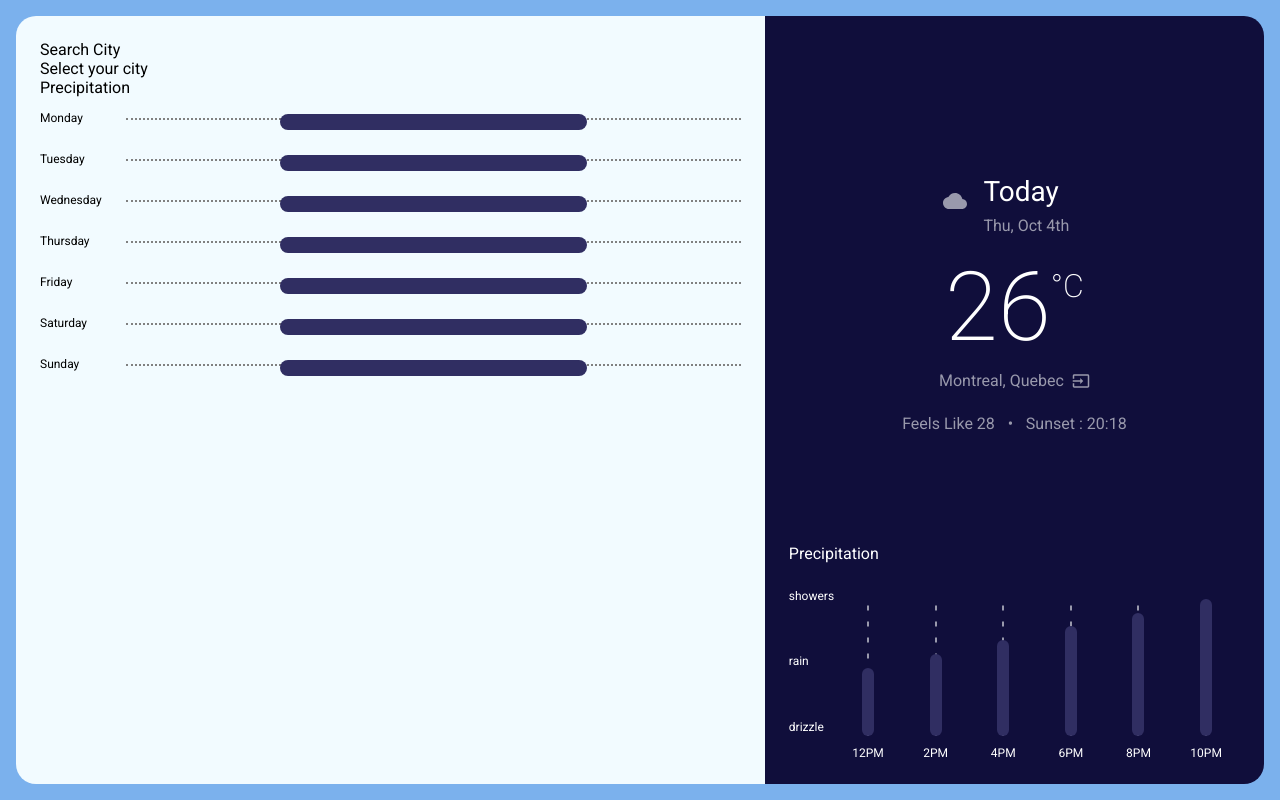
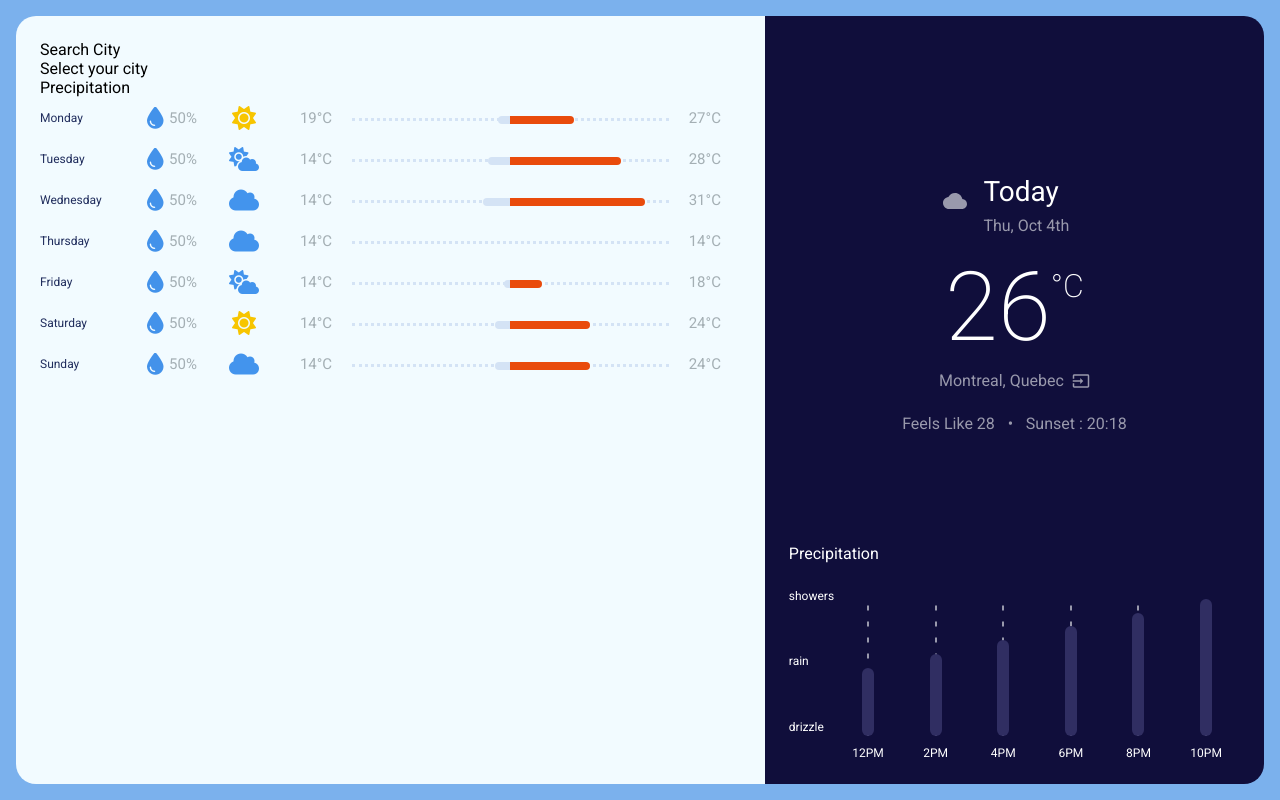
Before and after one commit to ericellb/Simple-Weather, a React (Create React App) app: page / in a window 1280 px wide. Built offline with nearby package versions, Linux system fonts and the light colour scheme.

Commit message:
Weekly Forecast Component

```diff
--- a/public/index.html
+++ b/public/index.html
@@ -7,6 +7,7 @@
     <meta name="theme-color" content="#000000" />
     <meta name="description" content="Web site created using create-react-app" />
     <link rel="stylesheet" href="https://fonts.googleapis.com/css?family=Roboto:100,200,300,400,500,700&display=swap" />
+    <script src="https://kit.fontawesome.com/80f03e668a.js" crossorigin="anonymous"></script>
     <link rel="apple-touch-icon" href="logo192.png" />
     <!--
       manifest.json provides metadata used when your web app is installed on a
--- a/src/Components/Dashboard/index.tsx
+++ b/src/Components/Dashboard/index.tsx
@@ -43,13 +43,13 @@ export default function Dashboard() {
   const forecastProps: ForecastProps = {
     type: 'forecast',
     data: [
-      { day: 'Monday', high: 17, low: 14 },
-      { day: 'Tuesday', high: 28, low: 14 },
-      { day: 'Wednesday', high: 31, low: 14 },
-      { day: 'Thursday', high: 14, low: 14 },
-      { day: 'Friday', high: 18, low: 14 },
-      { day: 'Saturday', high: 24, low: 14 },
-      { day: 'Sunday', high: 24, low: 14 }
+      { day: 'Monday', weatherId: '01d', precip: '50', highTemp: 27, lowTemp: 19, dayTemp: 25 },
+      { day: 'Tuesday', weatherId: '02d', precip: '50', highTemp: 28, lowTemp: 14, dayTemp: 16 },
+      { day: 'Wednesday', weatherId: '04d', precip: '50', highTemp: 31, lowTemp: 14, dayTemp: 16 },
+      { day: 'Thursday', weatherId: '03d', precip: '50', highTemp: 14, lowTemp: 14, dayTemp: 16 },
+      { day: 'Friday', weatherId: '02d', precip: '50', highTemp: 18, lowTemp: 14, dayTemp: 16 },
+      { day: 'Saturday', weatherId: '01d', precip: '50', highTemp: 24, lowTemp: 14, dayTemp: 16 },
+      { day: 'Sunday', weatherId: '04d', precip: '50', highTemp: 24, lowTemp: 14, dayTemp: 16 }
     ]
   };
 
--- a/src/Components/WeeklyForecast/index.tsx
+++ b/src/Components/WeeklyForecast/index.tsx
@@ -1,5 +1,6 @@
 import React from 'react';
-import { makeStyles } from '@material-ui/core';
+import { makeStyles, Icon } from '@material-ui/core';
+import './style.css';
 
 const useStyles = makeStyles(theme => ({
   graphContainer: {
@@ -8,22 +9,30 @@ const useStyles = makeStyles(theme => ({
     fontSize: '12px',
     flexDirection: 'column'
   },
-  graphTitles: {
-    display: 'flex',
-    flexBasis: '10%',
-    justifyContent: 'space-between',
-    alignItems: 'center',
-    flexWrap: 'wrap'
-  },
-  graphTitleItem: {
-    paddingRight: '16px',
-    width: '80px'
-  },
   graphItems: {
     flexBasis: '15%',
     display: 'flex',
     alignItems: 'center',
     position: 'relative'
+  },
+  graphDayItem: {
+    paddingRight: '16px',
+    minWidth: '80px',
+    color: '#202d5d'
+  },
+  graphOtherItem: {
+    paddingRight: '6px',
+    paddingLeft: '6px',
+    minWidth: '60px',
+    display: 'flex',
+    justifyContent: 'center',
+    alignItems: 'center',
+    color: '#a4afb4',
+    fontSize: '15px'
+  },
+  graphOtherIcon: {
+    width: '100%',
+    textAlign: 'center'
   },
   graphBars: {
     position: 'relative',
@@ -42,31 +51,66 @@ const useStyles = makeStyles(theme => ({
     height: '8px',
     position: 'absolute',
     boxSizing: 'border-box',
-    borderTop: '2px dotted grey'
+    borderTop: '3px dotted #d4e3f5'
   },
   graphValueContainer: {
     width: '100%',
-    height: '12px',
+    height: '5px',
     position: 'absolute',
     boxSizing: 'border-box',
     display: 'flex',
     justifyContent: 'center',
     alignItems: 'flex-end'
   },
-  graphValueLine: {
-    background: '#302e62',
-    height: '16px',
-    borderRadius: '12px',
+  graphValueLineHigh: {
     width: '50%',
-    '&:hover': {
-      backgroundColor: '#f8c500'
-    }
+    height: '8px',
+    background: '#e94b0c',
+    position: 'absolute',
+    left: '50%',
+    borderRadius: '0px 8px 8px 0px',
+    top: '-2px'
+  },
+  graphValueLineLow: {
+    width: '50%',
+    height: '8px',
+    background: '#d4e3f5',
+    position: 'absolute',
+    right: '50%',
+    borderRadius: '8px 0px 0px 8px',
+    top: '-2px'
   }
 }));
 
+// CSS FOR GRAPH LINES
+/*
+LEFT BAR
+left: calc(50% - 40%);
+width: 40%;
+height: 8px;
+position: absolute;
+background: #302e62;
+border-radius: 8px 0px 0px 8px;
+
+RIGHT BAR
+left: 50%;
+width: 20%;
+height: 8px;
+position: absolute;
+background: #302e62;
+border-radius: 0px 8px 8px 0px;
+*/
+
 export interface ForecastProps {
   type: 'forecast';
-  data: { day: string; high: number; low: number }[];
+  data: {
+    day: string;
+    precip: string;
+    weatherId: string;
+    dayTemp: number;
+    highTemp: number;
+    lowTemp: number;
+  }[];
 }
 
 export default function WeeklyForecast(props: ForecastProps) {
@@ -75,20 +119,80 @@ export default function WeeklyForecast(props: ForecastProps) {
   let yTitles = ['showers', 'rain', 'drizzle'];
   let graphTitle = 'Precipitation';
 
+  // Gets the appropriate FA Icon depending on weather ID
+  const weatherIdToFAIcon = (weatherId: string) => {
+    let faClass = 'fa ';
+    let tempWeatherId = weatherId.substring(0, weatherId.length - 1);
+    switch (tempWeatherId) {
+      case '01':
+        faClass += 'fa-sun';
+        break;
+      case '02':
+        faClass += 'fa-cloud-sun';
+        break;
+      case '03':
+        faClass += 'fa-cloud';
+        break;
+      case '04':
+        faClass += 'fa-cloud';
+        break;
+      case '09':
+        faClass += 'fa-cloud-rain';
+        break;
+      case '10':
+        faClass += 'fa-cloud-sun-rain';
+        break;
+      case '11':
+        faClass += 'fa-bolt';
+        break;
+      case '13':
+        faClass += 'fa-snowflake';
+        break;
+      case '50':
+        faClass += 'fa-smog';
+        break;
+    }
+    return faClass;
+  };
+
+  // Calculates using average how wide bars should be
+  // Need to make this more meaningful kind of useless atm...
+  const calcHighLowWidth = (low: number, high: number) => {
+    let avg = (high + low) / 2;
+    let tempHigh = (high - avg) * 5;
+    if (tempHigh > 50) tempHigh = 50;
+    let tempLow = avg - low;
+    if (tempLow > 50) tempLow = 50;
+    return { low: tempLow, high: tempHigh };
+  };
+
   return (
     <React.Fragment>
       <div>{graphTitle}</div>
       <div className={classes.graphContainer}>
         {props.data.map(item => {
+          let barTempLengths = calcHighLowWidth(item.lowTemp, item.highTemp);
+          console.log(barTempLengths);
           return (
             <div className={classes.graphItems}>
-              <div className={classes.graphTitleItem}>{item.day}</div>
+              <div className={classes.graphDayItem}>{item.day}</div>
+              <div className={classes.graphOtherItem}>
+                <Icon className="fa fa-tint" /> {item.precip}%
+              </div>
+              <div className={classes.graphOtherItem}>
+                <Icon className={`${weatherIdToFAIcon(item.weatherId) + ' ' + classes.graphOtherIcon}`} />
+              </div>
+              <div className={classes.graphOtherItem}>{item.lowTemp}°C</div>
               <div className={classes.graphBars}>
                 <div className={classes.graphDottedLine}></div>
                 <div className={classes.graphValueContainer}>
-                  <div className={classes.graphValueLine} />
+                  <div style={{ height: '100%', width: '100%' }}>
+                    <div className={classes.graphValueLineLow} style={{ width: `${barTempLengths.low}%` }} />
+                    <div className={classes.graphValueLineHigh} style={{ width: `${barTempLengths.high}%` }} />
+                  </div>
                 </div>
               </div>
+              <div className={classes.graphOtherItem}>{item.highTemp}°C</div>
             </div>
           );
         })}
--- /dev/null
+++ b/src/Components/WeeklyForecast/style.css
@@ -0,0 +1,37 @@
+/* STYLES FOR FONT AWESOME ICON COLORS */
+.fa-sun {
+  color: #f7c500 !important;
+}
+
+.fa-cloud-sun {
+  color: #4394ed !important;
+}
+
+.fa-cloud {
+  color: #4394ed !important;
+}
+
+.fa-cloud-rain {
+  color: #4394ed !important;
+}
+
+.fa-cloud-sun-rain {
+  color: #4394ed !important;
+}
+
+.fa-bolt {
+  color: #f7c500 !important;
+}
+
+.fa-snowflake {
+  color: #000054 !important;
+}
+
+.fa-smog {
+  color: #f7c500 !important;
+}
+
+.fa-tint {
+  color: #4392ea !important;
+  font-size: 22px !important;
+}
```
